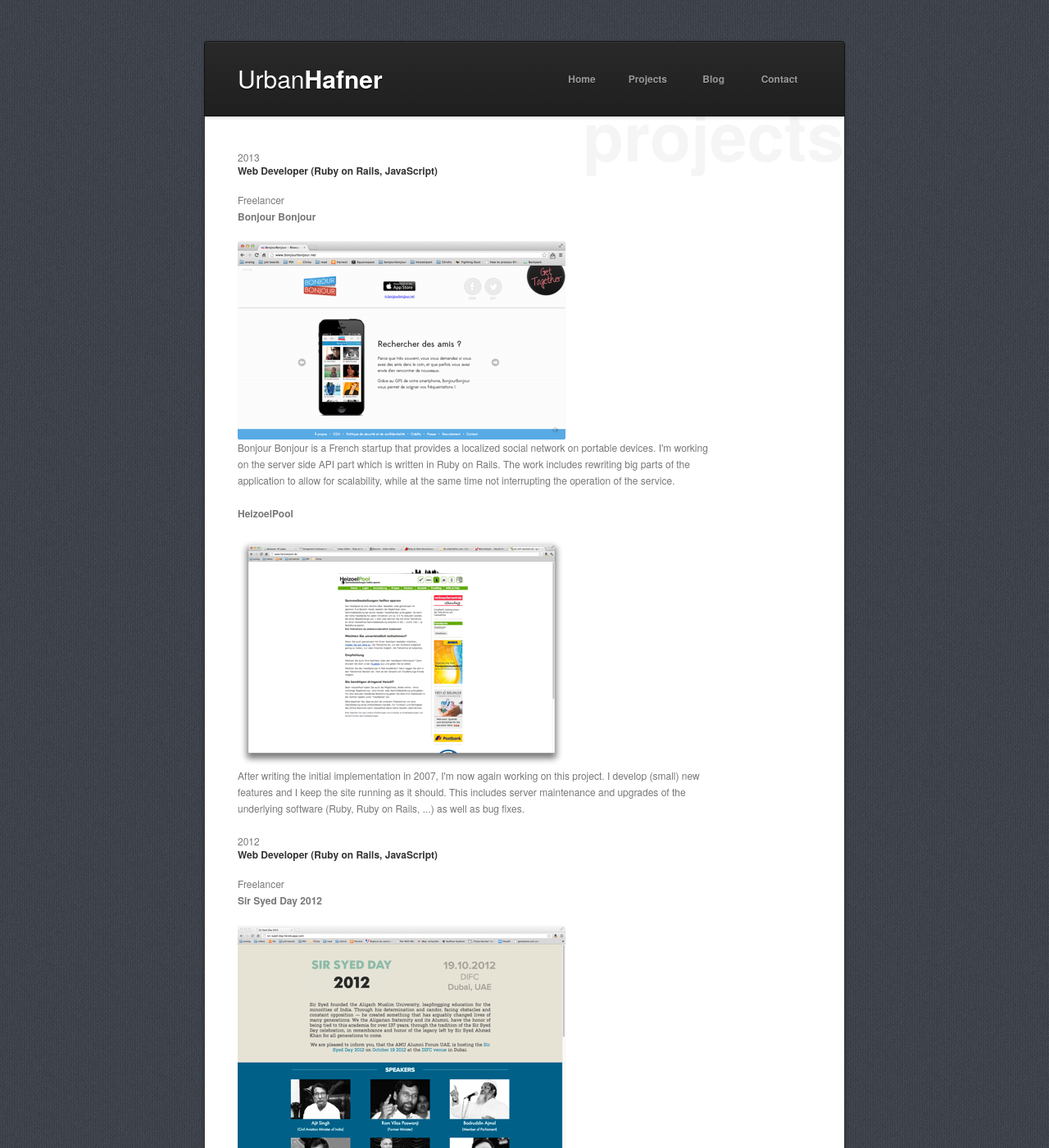
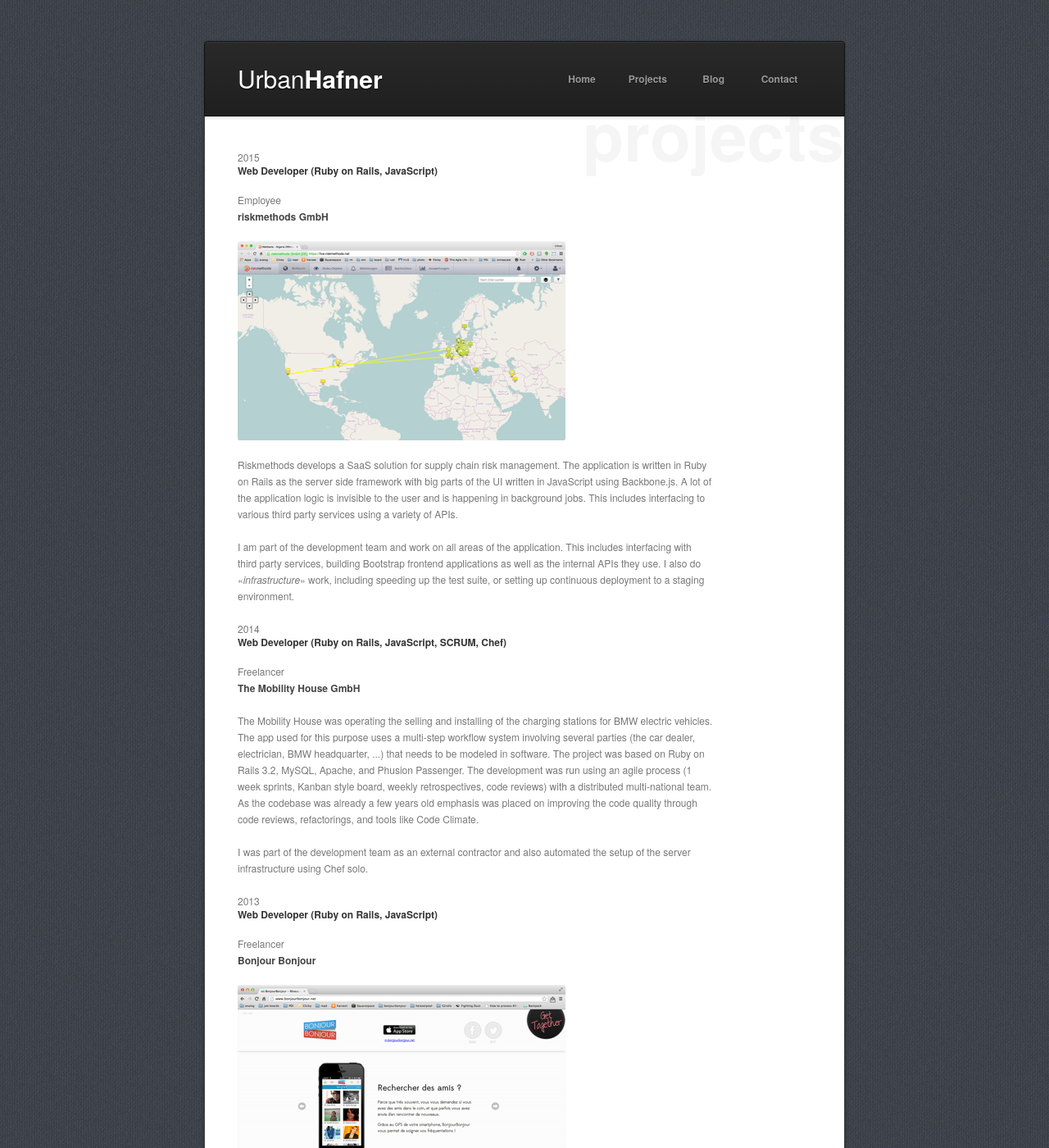
Before and after one commit to ujh/urbanhafner.com, a Jekyll site: the page built from projects/index.html, in a window 1280 px wide and 1400 px high. Shown: the whole window at 82% size. Built offline with Jekyll 4.4.1, drawn with Linux system fonts in a browser that asks for light colours; comment, search, counter and statistics services are not loaded; some of the changed text lies outside the part shown.

Commit message:
Up to date CV

```diff
--- a/projects/index.html
+++ b/projects/index.html
@@ -6,24 +6,77 @@ layout: default
   <div class="container">
     <div class="ten columns">
 
+      <div class="date">2015</div>
+      <div class="info">
+        <div class="heading">
+          <h6>Web Developer (Ruby on Rails, JavaScript)</h6>
+          <span class="place">Employee</span>
+        </div>
+        <p>
+          <strong>
+            <a href="http://riskmethods.net/">riskmethods GmbH</a>
+          </strong>
+        </p>
+        <p>
+          <a href="http://riskmethods.net/">
+            <img src='/images/projects/riskmethods.png'>
+          </a>
+        </p>
+        <p>
+          Riskmethods develops a SaaS solution for supply chain risk management. The application is written in Ruby on Rails as the server side framework with big parts of the UI written in JavaScript using Backbone.js. A lot of the application logic is invisible to the user and is happening in background jobs. This includes interfacing to various third party services using a variety of APIs.
+        </p>
+        <p>
+          I am part of the development team and work on all areas of the application. This includes interfacing with third party services, building Bootstrap frontend applications as well as the internal APIs they use. I also do «<em>infrastructure</em>» work, including speeding up the test suite, or setting up continuous deployment to a staging environment.
+        </p>
+      </div>
+
+      <div class="date">2014</div>
+      <div class="info">
+        <div class="heading">
+          <h6>Web Developer (Ruby on Rails, JavaScript, SCRUM, Chef)</h6>
+          <span class="place">Freelancer</span>
+        </div>
+        <p>
+          <strong>
+            <a href="http://mobilityhouse.com/">The Mobility House GmbH</a>
+          </strong>
+        </p>
+        <p>
+          The Mobility House was operating the selling and installing of the charging stations for BMW electric vehicles. The app used for this purpose uses a multi-step workflow system involving several parties (the car dealer, electrician, BMW headquarter, ...) that needs to be modeled in software. The project was based on Ruby on Rails 3.2, MySQL, Apache, and Phusion Passenger. The development was run using an agile process (1 week sprints, Kanban style board, weekly retrospectives, code reviews) with a distributed multi-national team. As the codebase was already a few years old emphasis was placed on improving the code quality through code reviews, refactorings, and tools like Code Climate.
+        </p>
+        <p>
+          I was part of the development team as an external contractor and also automated the setup of the server infrastructure using Chef solo.
+        </p>
+      </div>
+
       <div class="date">2013</div>
       <div class="info">
         <div class="heading">
           <h6>Web Developer (Ruby on Rails, JavaScript)</h6>
           <span class="place">Freelancer</span>
         </div>
-        <p><strong>Bonjour Bonjour</strong></p>
         <p>
-          <a href="http://www.bonjourbonjour.net/">
+          <strong>
+            <a href="http://gettogether.bonjourbonjour.net/">Bonjour Bonjour</a>
+          </strong>
+        </p>
+        <p>
+          <a href="http://gettogether.bonjourbonjour.net/">
             <img src='/images/projects/bonjourbonjour.png'>
           </a>
+        </p>
+        <p>
           Bonjour Bonjour is a French startup that provides a localized social
           network on portable devices. I'm working on the server side API part
           which is written in Ruby on Rails. The work includes rewriting big
           parts of the application to allow for scalability, while at the same
           time not interrupting the operation of the service.
         </p>
-        <p><strong>HeizoelPool</strong></p>
+        <p>
+          <strong>
+            <a href="http://www.heizoelpool.de">HeizoelPool</a>
+          </strong>
+        </p>
         <p>
           <a href="http://www.heizoelpool.de/">
             <img src='/images/projects/heizoelpool.png'>
@@ -44,18 +97,25 @@ layout: default
         <p><strong>Sir Syed Day 2012</strong></p>
         <p>
           <img src='/images/projects/sir-syed-day.png'>
+        </p>
+        <p>
             A small web app for a single event. The homepage design was provided
           as a PSD file. I implemented it using Ruby on Rails, TypeKit fonts,
           and Twitter Bootstrap. The app also includes a ticket sales system with
           payments through Paypal and the app generates the personalized tickets
           as PDFs.
         </p>
-
-        <p><strong>Web Analyzer</strong></p>
+        <p>
+          <strong>
+            <a href="http://www.value-scope.com/en/web-analyzer/">Web Analyzer</a>
+          </strong>
+        </p>
         <p class="description">
-          <a href="https://www.web-analyzer.com/">
+          <a href="http://www.value-scope.com/en/web-analyzer/">
             <img src='/images/projects/web-analyzer.png'>
           </a>
+        </p>
+        <p>
           I maintained and developed new features of
           <a href="https://www.web-analyzer.com/">Web Analyzer</a>
           (a Rails 3 app) as a subcontractor for
@@ -71,8 +131,13 @@ layout: default
       <div class="info">
         <div class="heading">
           <h6>Web Developer (Ruby on Rails, JavaScript)</h6>
-          <span class="place"><a href="http://msales.com/">mSALES GmbH</a></span>
+          <span class="place">Employee</span>
         </div>
+        <p>
+          <strong>
+            <a href="http://msales.com">mSALES GmbH</a>
+          </strong>
+        </p>
         <p class="description">
           I maintained and developed new features of a medium sized
           (500k users) Ruby on Rails 2.3 application (Ruby,
@@ -90,8 +155,8 @@ layout: default
         </div>
         <p class="description">
           Took over the development of the frontend JavaScript
-          development (Prototype.js, custom libs) if mysites.com
-          a start-up that aimed to provide what's today probably
+          development (Prototype.js, custom libs) of mysites.com.
+          A start-up that aimed to provide what's today probably
           called a Cloud OS (files, music, videos, ...). We also
           allowed users to write their own apps on top of the
           platform.
```
Also changed, not shown: images/projects/riskmethods.png (added).
